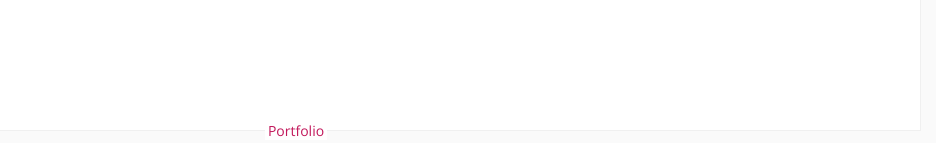
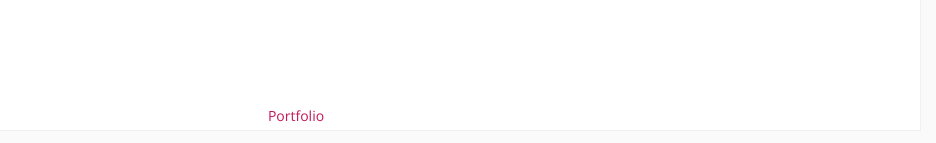
Before and after one commit to parhumm/parhumm.github.io, a Jekyll site: the page built from index.html, in a window 1280 px wide. Shown: the part 754-897 px from the top of the page, without its empty margins (344-1280 px from the left). Built offline with Jekyll 4.4.1, drawn with Linux system fonts in a browser that asks for light colours.

Commit message:
Fix Portfolio Link

```diff
--- a/assets/css/app.css
+++ b/assets/css/app.css
@@ -473,7 +473,7 @@ body {
     .navigation .item.is-bottom .item__border {
       bottom: 0; }
     .navigation .item.is-bottom .item__content {
-      bottom: -5px; }
+      top: -10px; }
   .navigation .item.is-right, .navigation .item.is-left {
     width: 30px;
     height: 100%; }
--- a/assets/scss/_navigation.scss
+++ b/assets/scss/_navigation.scss
@@ -59,7 +59,7 @@
 			}
 
 			.item__content {
-				bottom: -5px;
+				top: -10px;
 			}
 		}
 
```
